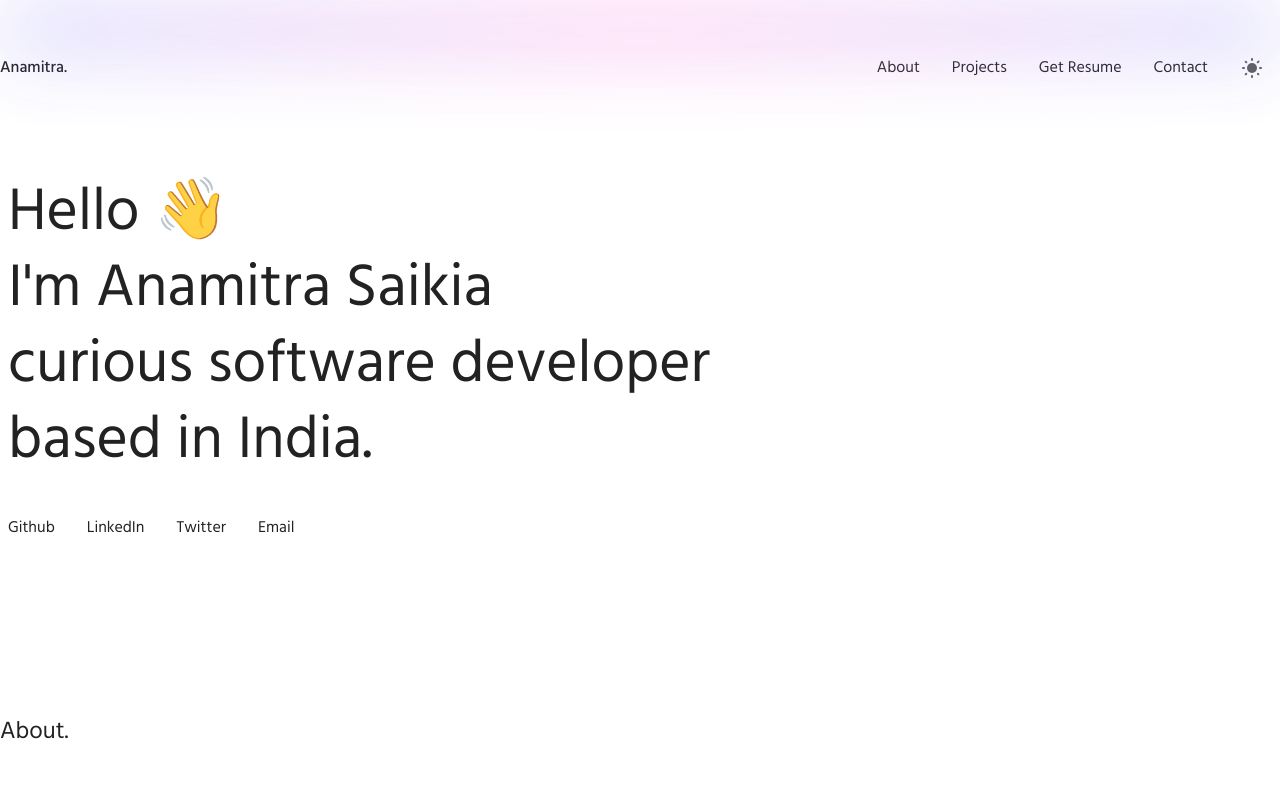
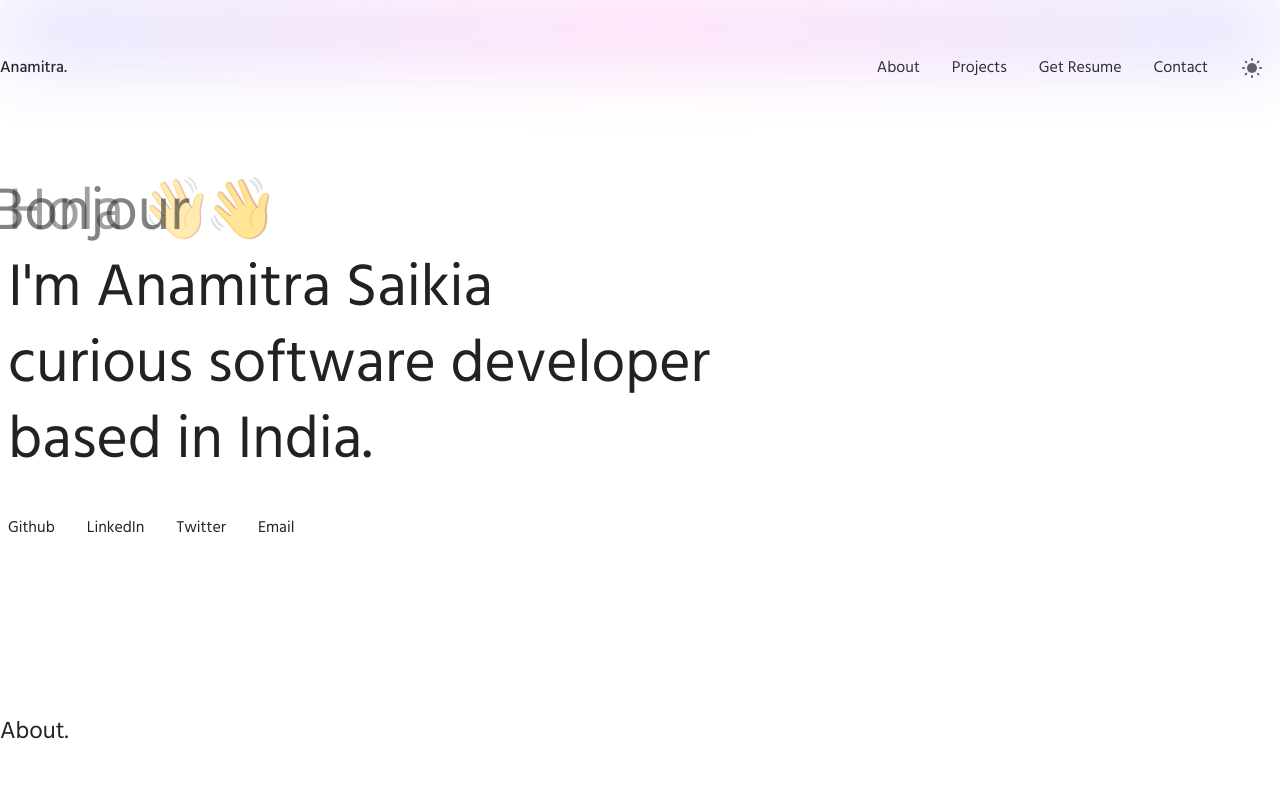
Before and after one commit to RicketyRusty/portfolio, a Next.js app: page / in a window 1280 px wide. Shown: the top 790 px of the page. Built offline with nearby package versions, Linux system fonts and the light colour scheme.

Commit message:
text-animation

```diff
--- /dev/null
+++ b/src/components/EmojiAnimation.js
@@ -0,0 +1,22 @@
+import React from "react";
+import { AnimatePresence, motion } from "framer-motion";
+
+const EmojiWave = () => {
+    return(
+        <AnimatePresence>
+            <motion.span
+            style={{ display: "inline-block" }}
+            animate={{ rotate: [0, -10, 0] }}
+            transition={{
+            repeat: 1,
+            duration: 1,
+            ease: "easeInOut",
+            }}
+            >
+                👋
+            </motion.span>
+        </AnimatePresence>
+    )
+}
+
+export default EmojiWave;
--- /dev/null
+++ b/src/components/HelloAnimation.js
@@ -0,0 +1,35 @@
+import React, {useState, useEffect} from "react";
+import TextLoop from "./TextLoop";
+
+
+
+
+const HelloLoop = () => {
+    const data = ["Hello", "Hola", "Bonjour", "Hallo", "Ciao", "こんにちは", "안녕하세요", "Привет", "مرحباً", "नमस्ते"];
+
+    const [counter, setCounter] = useState();
+    useEffect(() => {
+        let interval
+        const updateCounter = () => {
+          setCounter(currentValue => currentValue + 1)
+        }
+
+        interval = setInterval(() => {
+          updateCounter()
+        }, 20000)
+
+        return () => {
+          // Clear the interval when component is unmounted
+          clearInterval(interval)
+        }
+      }, [])
+
+
+    return(
+        <>
+            <span className="mr-10"><TextLoop texts={data}/></span>
+        </>
+    )
+}
+
+export default HelloLoop;
--- /dev/null
+++ b/src/components/TextLoop.js
@@ -0,0 +1,61 @@
+import React, { useState, useEffect } from "react";
+import { AnimatePresence, motion } from "framer-motion";
+import EmojiWave from "./EmojiAnimation";
+
+const variants = {
+  enter: direction => {
+    return {
+      x: -30,
+      opacity: 0
+    };
+  },
+  center: {
+    zIndex: 1,
+    x: 0,
+    opacity: 1
+  },
+  exit: direction => {
+    return {
+      zIndex: 0,
+      opacity: 0
+    };
+  }
+};
+
+
+const TextLoop = ({texts}) => {
+  const [index, setIndex] = useState(0);
+
+  useEffect(() => {
+    setTimeout(() => {
+      let next = index + 1;
+      if (next === texts.length) {
+        next = 0;
+      }
+      setIndex(next);
+    }, 3000);
+  }, [index, setIndex]);
+
+  return (
+      <AnimatePresence>
+        <motion.span
+          style={{ position: "absolute" }}
+          variants={variants}
+          key={index}
+          initial="enter"
+          animate="center"
+          exit="exit"
+          transition={{
+            y: { type: "spring", stiffness: 200, damping: 200 },
+            opacity: { duration: 0.2 }
+          }}
+        >
+          {texts[index]} <EmojiWave/>
+        </motion.span>
+
+      </AnimatePresence>
+  );
+};
+
+
+export default TextLoop;
--- a/src/pages/index.js
+++ b/src/pages/index.js
@@ -6,9 +6,9 @@ import { useIsomorphicLayoutEffect } from "../utils";
 import { stagger } from "../animations";
 import Footer from "../components/Footer";
 import Head from "next/head";
-import Button from "../components/Button";
-import Carousel from "../components/Carousel";
 import ProjectList from "../components/ProjectList";
+import HelloLoop from "../components/HelloAnimation";
+
 
 // Local Data
 import data from "../data/portfolio.json";
@@ -17,7 +17,6 @@ export default function Home() {
   // Ref
   const workRef = useRef();
   const aboutRef = useRef();
-  const textOne = useRef();
   const textTwo = useRef();
   const textThree = useRef();
   const textFour = useRef();
@@ -41,7 +40,7 @@ export default function Home() {
 
   useIsomorphicLayoutEffect(() => {
     stagger(
-      [textOne.current, textTwo.current, textThree.current, textFour.current],
+      [textTwo.current, textThree.current, textFour.current],
       { y: 40, x: -10, transform: "scale(0.95) skew(10deg)" },
       { y: 0, x: 0, transform: "scale(1)" }
     );
@@ -63,11 +62,8 @@ export default function Home() {
         />
         <div className="laptop:mt-20 mt-10">
           <div className="mt-5">
-            <h1
-              ref={textOne}
-              className="text-3xl tablet:text-6xl laptop:text-6xl laptopl:text-8xl p-1 tablet:p-2 text-bold w-4/5 mob:w-full laptop:w-4/5"
-            >
-              {data.headerTaglineOne}
+            <h1 className="text-3xl tablet:text-6xl laptop:text-6xl laptopl:text-8xl p-1 tablet:p-2 text-bold w-4/5 mob:w-full laptop:w-4/5">
+              <HelloLoop/>
             </h1>
             <h1
               ref={textTwo}
```
